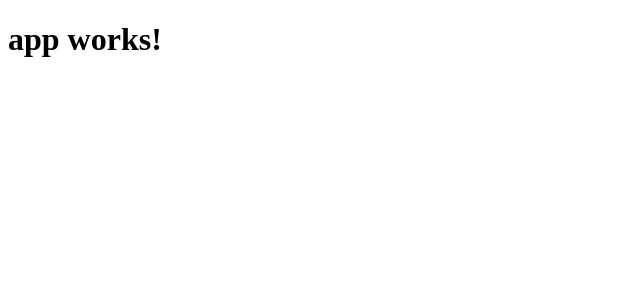
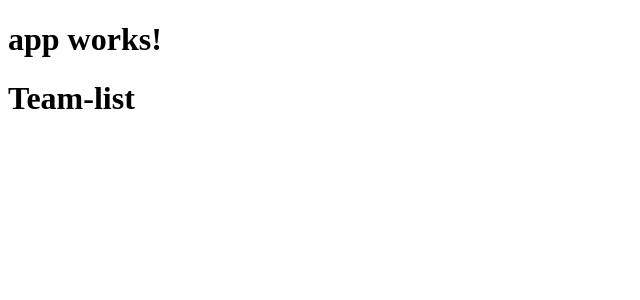
Before and after one commit to Tauqeer1/basketball-stats, an Angular app: page /teams in a window 1280 px wide. Shown: the top 300 px of the page, without its empty margins (0-640 px from the left). Built offline with nearby package versions, Linux system fonts and the light colour scheme.

Commit message:
Add: Player and list component added

```diff
--- a/src/app/app.component.html
+++ b/src/app/app.component.html
@@ -1,3 +1,4 @@
 <h1>
   {{title}}
 </h1>
+<router-outlet></router-outlet>
--- a/src/app/app.component.ts
+++ b/src/app/app.component.ts
@@ -7,4 +7,5 @@ import { Component } from '@angular/core';
 })
 export class AppComponent {
   title = 'app works!';
+  flag: boolean = false;
 }
--- /dev/null
+++ b/src/app/routes/routes.ts
@@ -0,0 +1,10 @@
+import { Routes } from '@angular/router';
+import { TeamListComponent } from '../teams/team-list/team-list.component';
+import { PlayerListComponent } from '../players/player-list/player-list.component';
+
+
+export const appRoutes: Routes = [
+    {path: 'teams', component: TeamListComponent},
+    {path: 'players', component: PlayerListComponent},
+    {path: '', component: PlayerListComponent}
+]
--- /dev/null
+++ b/src/app/teams/team-list/team-list.component.html
@@ -0,0 +1 @@
+<h1>{{title}}</h1>
--- /dev/null
+++ b/src/app/teams/team-list/team-list.component.ts
@@ -0,0 +1,13 @@
+import { Component } from '@angular/core';
+
+@Component({
+    selector: 'team-list',
+    templateUrl: './team-list.component.html',
+    styleUrls: ['./team-list.component.css']
+})
+export class TeamListComponent {
+    title: string = 'Team-list';
+    constructor() {
+
+    }
+}
```
Also changed, not shown: src/app/app.module.ts (+9 -3 lines), src/app/players/player-list/player-list.component.ts (added, +15 -0 lines), src/app/players/player-list/player-list.component.css (added), src/app/players/player-list/player-list.component.html (added), src/app/teams/team-list/team-list.component.css (added).
